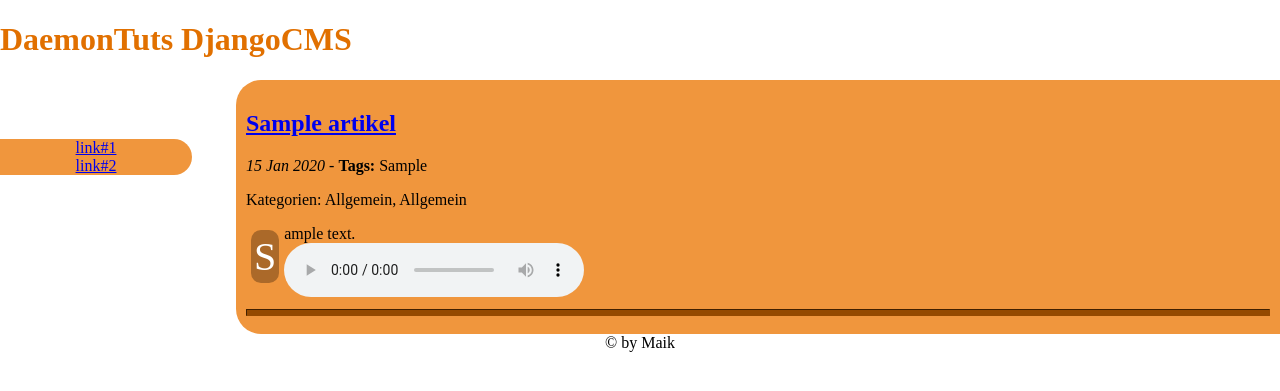
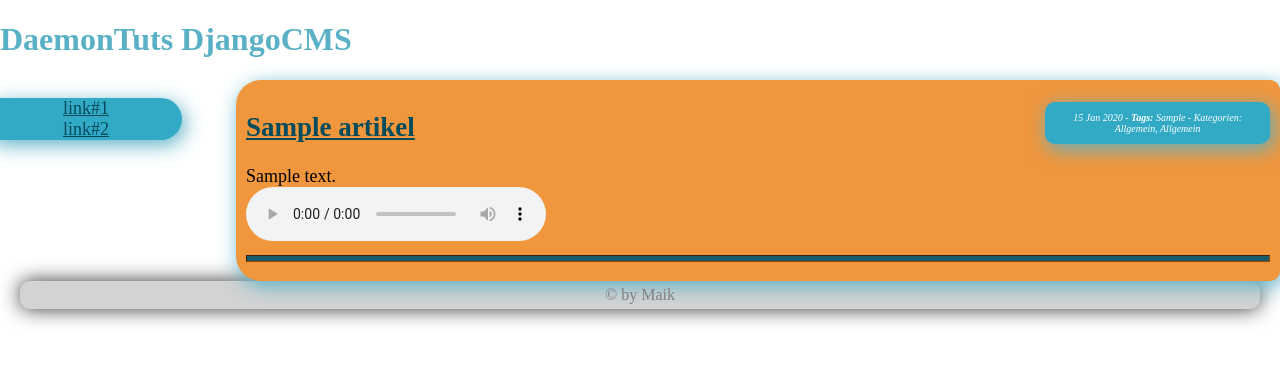
Before and after one commit to maikwoehl/Django-Beispielprojekt, a Django app: page /artikel/1/ in a window 1280 px wide. Shown: the top 391 px of the page. Run offline with Django 3.2, Linux system fonts and the light colour scheme; tables that the repository leaves empty hold one stand-in row (values such as "Sample post"); parts of the project's set-up code (start-up, migrations or seed data) failed here and were passed over.

Commit message:
new design available

```diff
--- a/blog/public/mystatic/css/base.css
+++ b/blog/public/mystatic/css/base.css
@@ -12,7 +12,7 @@ html ,body {
 /* Main Structure and Design Features */
 
 #header h1 {
-    color: #E17000;
+    color: #5AB1C6;
 }
 
 #footer {
@@ -33,26 +33,68 @@ html ,body {
     float: left;
     width: 15%;
     padding: 0;
+    margin-left: -10px;
     text-align: center;
 
-    background-color: #F0963D;
+    background-color: #32AAC6;
 
-    position: fixed;
+    /* position: fixed;
     top: 15.4%;
-    left: 0;
+    left: 0; */
 
 }
 
+.article_infos {
+    float: right;
+    width: 20%;
+    padding: 10px;
+    background-color: #32AAC6;
+
+    text-align: center;
+    color: white;
+    font-size: big;
+}
+
+.article_infos .date {
+    font-size: 20px;
+}
+
+
 /* Typography and Style */
 
+#articles, #navigation {
+    font-family: "Times New Roman", sans;
+    font-size: 18px;
+}
+
+.article_infos, .tags {
+    font-style: italic;
+    font-size: 10px;
+    margin: -10px 0 -10px 0;
+}
+
 hr {
-    background-color: #954A00;
+    background-color: #195B6A;
     border-color: #954A00;
     height: 5px;
     clear: both;
 }
 
+a {
+    color: #004B5C;
+}
+a:active {
+    color: #00718B;
+}
+a:hover {
+    color: #00718B;
+}
+a:visited {
+    color: #195B6A;
+}
 
+
+/*
 .article_text:first-letter {
     color: white;
     background-color: #AB6929;
@@ -62,9 +104,11 @@ hr {
     float: left;
     padding: 3px;
     border-radius: 10px;
-}
+} */
 
-.tags {
+#footer { margin-top: 100;}
+
+.tags, #footer {
     color: gray;
     background-color: lightgray;
 
--- a/blog/public/mystatic/css/css3.css
+++ b/blog/public/mystatic/css/css3.css
@@ -1,10 +1,10 @@
-.tags {
+.tags, #footer {
     box-shadow:0px 0px 20px #333333;
     border-radius: 10px;
 }
 
-.highlight {
-    box-shadow: 3px 5px 20px #333333;
+.highlight, #articles, .article_infos, #navigation {
+    box-shadow: 3px 5px 20px #5AB1C6;
     border-radius: 10px;
 }
 
--- a/blog/public/templates/articles.html
+++ b/blog/public/templates/articles.html
@@ -9,9 +9,8 @@
 
 {% block articles %}
 <div class="article">
+<p class="article_infos"><i>{{ article.art_pub_date|date:"d M Y" }}</i> - <b>Tags: </b>{{ article.art_tags }} - Kategorien: {{ article.art_category_first }}, {{ article.art_category_second }}</p>
 <h2><a href="/artikel/{{ article.id }}">{{ article.art_title }}</a></h2>
-<p><i>{{ article.art_pub_date|date:"d M Y" }}</i> - <b>Tags: </b>{{ article.art_tags }}</p>
-<p>Kategorien: {{ article.art_category_first }}, {{ article.art_category_second }}</p>
 <div class="article_text">
 {{ article.art_text|pygmentize|textile }}
 </div><!-- .article_text -->
--- a/blog/public/templates/index.html
+++ b/blog/public/templates/index.html
@@ -16,9 +16,8 @@
 {% block articles %}
 {% for article in articles %}
 <div class="article">
+<p class="article_infos"><i class="date">{{ article.art_pub_date|date:"d. M Y" }}</i><br />Kategorien: {{ article.art_category_first }}, {{ article.art_category_second }}</p>
 <h2><a href="/artikel/{{ article.id }}">{{ article.art_title }}</a></h2>
-<p><i>{{ article.art_pub_date|date:"d. M Y" }}</i></p>
-<p>Kategorien: {{ article.art_category_first }}, {{ article.art_category_second }}</p>
 <div class="article_text">
 {{ article.art_text|pygmentize|textile }}
 </div><!-- .article_text -->
```
Also changed, not shown: 1 other file.
